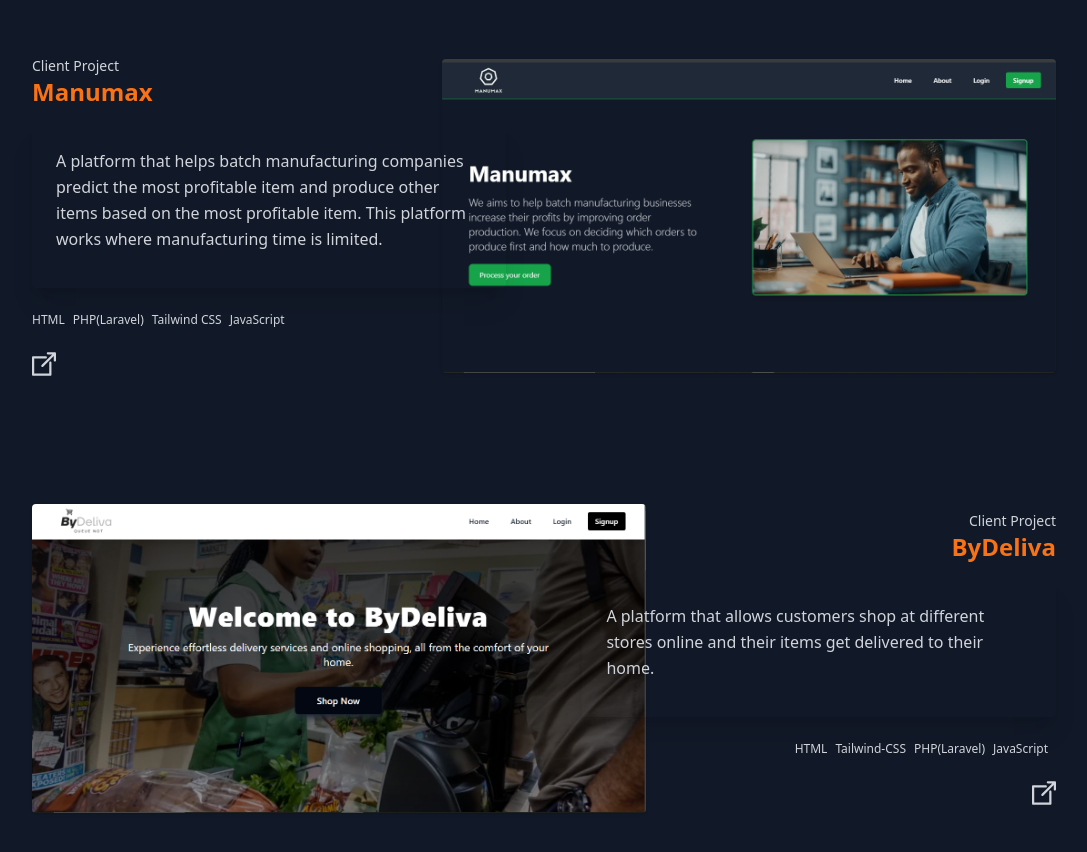
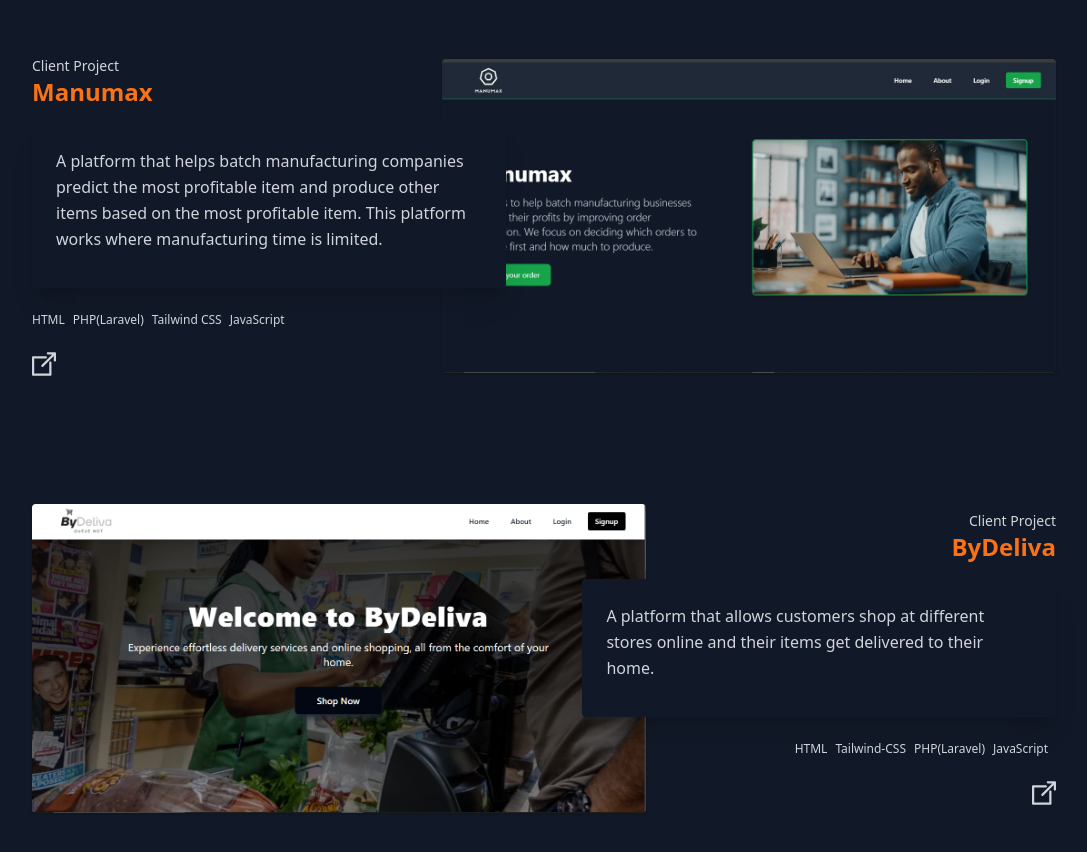
Before and after one commit to cheoane/Portfolio, a website: page index.html in a window 1280 px wide. Shown: the part 1260-2112 px from the top of the page, without its empty margins (96-1183 px from the left). Drawn offline with Linux system fonts and the light colour scheme.

Commit message:
Update index.html

```diff
--- a/index.html
+++ b/index.html
@@ -69,7 +69,7 @@
 					<p class="text-gray-300 text-sm font-poppins">Client Project</p>
 					<h4 class="text-2xl font-bold text-orange-500">Manumax</h4>
 				</div>
-				<div class="bg-gray-600 rounded p-6 shadow-xl mr-0 sm:-mr-16 mb-6">
+				<div class="bg-gray-900 rounded p-6 shadow-xl mr-0 sm:-mr-16 mb-6">
 					<p class="text-gray-300 leading-relaxed mb-3">
 						A platform that helps batch manufacturing companies predict the most profitable item and produce other items based on the most profitable item. This platform works where manufacturing time is limited.
 					</p>
@@ -105,7 +105,7 @@
 					<p class="text-gray-300 text-sm font-poppins">Client Project</p>
 					<h4 class="text-2xl font-bold text-orange-500">ByDeliva</h4>
 				</div>
-				<div class="bg-gray-600 rounded p-6 shadow-xl ml-0 sm:-ml-16 mb-6">
+				<div class="bg-gray-900 rounded p-6 shadow-xl ml-0 sm:-ml-16 mb-6">
 					<p class="text-gray-300 leading-relaxed mb-3">
 						A platform that allows customers shop at different stores online and their items get delivered to their home.
 					</p>
```
